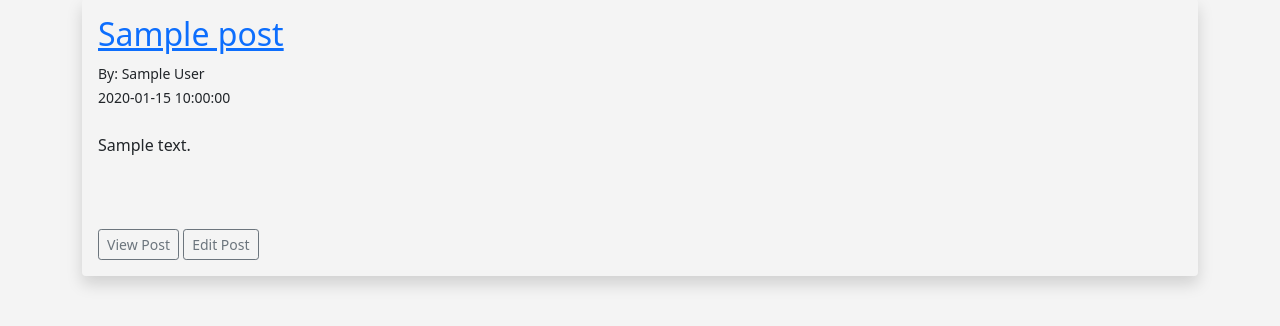
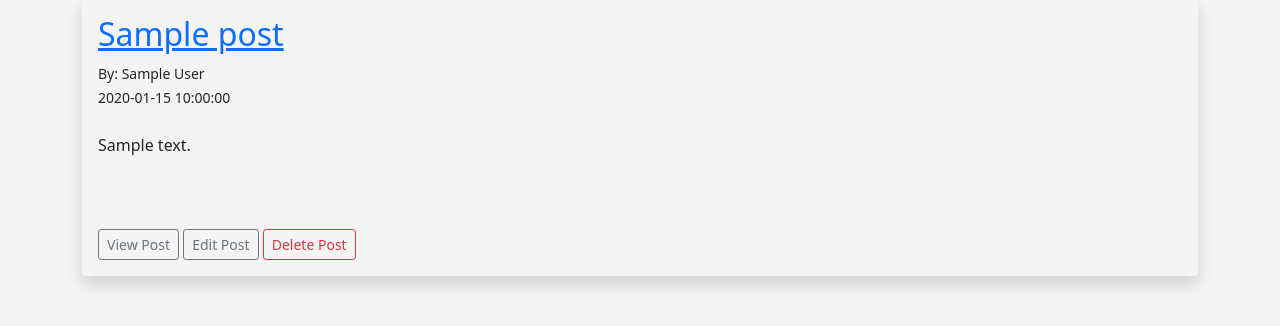
Before and after one commit to isd232/praca_inz, a Flask app: page /posts in a window 1280 px wide. Shown: the part 105-431 px from the top of the page. Run offline with Flask 3, Linux system fonts and the light colour scheme; tables that the repository leaves empty hold one stand-in row (values such as "Sample post").

Commit message:
Added post deletion

```diff
--- a/app.py
+++ b/app.py
@@ -47,6 +47,30 @@ class PostForm(FlaskForm):
     author = StringField("Author", validators=[DataRequired()])
     slug = StringField("Slug", validators=[DataRequired()])
     submit = SubmitField("Submit")
+
+
+@app.route('/posts/delete/<int:id>')
+def delete_post(id):
+    post_to_delete = Posts.query.get_or_404(id)
+
+    try:
+        db.session.delete(post_to_delete)
+        db.session.commit()
+
+        # Return a message
+        flash("Blog Post Was Deleted!")
+
+        # Grab all the posts from the database
+        posts = Posts.query.order_by(Posts.date_posted)
+        return render_template("posts.html", posts=posts)
+
+    except:
+        # Return an error message
+        flash("There was a problem deleting post, try again...")
+
+        # Grab all the posts from the database
+        posts = Posts.query.order_by(Posts.date_posted)
+        return render_template("posts.html", posts=posts)
 
 
 @app.route('/posts')
--- a/templates/post.html
+++ b/templates/post.html
@@ -20,5 +20,7 @@
 
 <a href="{{ url_for('edit_post', id=post.id) }}" class="btn btn-outline-secondary btn-sm">Edit Post</a>
 <a href="{{ url_for('posts') }}" class="btn btn-outline-secondary btn-sm">Back To Blog</a>
+<a href="{{ url_for('delete_post', id=post.id) }}" class="btn btn-outline-danger btn-sm">Delete Post</a>
+
 
 {% endblock %}
--- a/templates/posts.html
+++ b/templates/posts.html
@@ -20,6 +20,8 @@
     <br/><br/>
     <a href="{{ url_for('post', id=post.id) }}" class="btn btn-outline-secondary btn-sm"> View Post</a>
     <a href="{{ url_for('edit_post', id=post.id) }}" class="btn btn-outline-secondary btn-sm"> Edit Post</a>
+        <a href="{{ url_for('delete_post', id=post.id) }}" class="btn btn-outline-danger btn-sm"> Delete Post</a>
+
 
 
     <br/>
```
